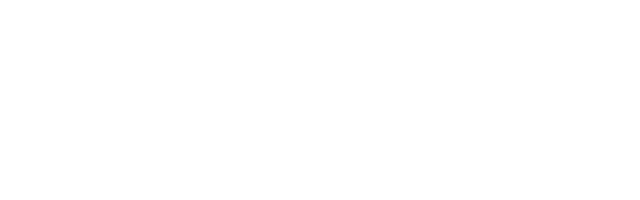
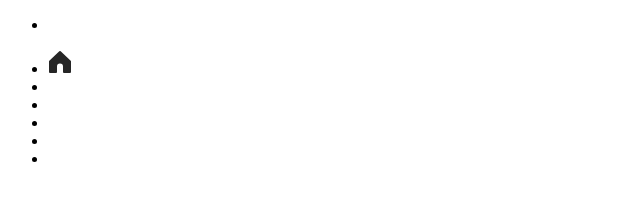
Before and after one commit to Alejandro10m10/Instagram, a plain HTML site: page index.html in a window 1280 px wide. Shown: the full height of the page, 0-640 px from the left. Drawn offline with Linux system fonts and the light colour scheme.

```diff
--- a/index.html
+++ b/index.html
@@ -7,6 +7,30 @@
     <title>Instagram</title>
 </head>
 <body>
+    <header>
+        <nav>
+            <ul>
+                <li><a href="./src/assets/icon/Instagram-logo.png"></a></li>
+            </ul>
+            <ul>
+                <li>
+                    <a href="">
+                        <svg aria-label="Home" class="_8-yf5 " color="#262626" fill="#262626" height="24" role="img" viewBox="0 0 24 24" width="24"><path d="M22 23h-6.001a1 1 0 01-1-1v-5.455a2.997 2.997 0 10-5.993 0V22a1 1 0 01-1 1H2a1 1 0 01-1-1V11.543a1.002 1.002 0 01.31-.724l10-9.543a1.001 1.001 0 011.38 0l10 9.543a1.002 1.002 0 01.31.724V22a1 1 0 01-1 1z"></path></svg>
+                    </a>
+                </li>
+                <li><a href=""></a></li>
+                <li><a href=""></a></li>
+                <li><a href=""></a></li>
+                <li><a href=""></a></li>
+                <li><a href=""></a></li>
+            </ul>
+        </nav>
+    </header>
+    <main>
 
+    </main>
+    <footer>
+
+    </footer>
 </body>
 </html>
```
Also changed, not shown: src/assets/icon/Instagram-logo.png (added).
